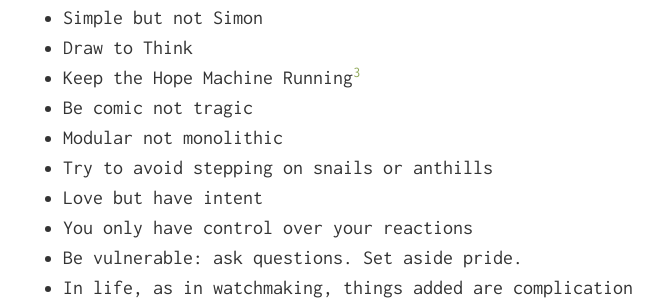
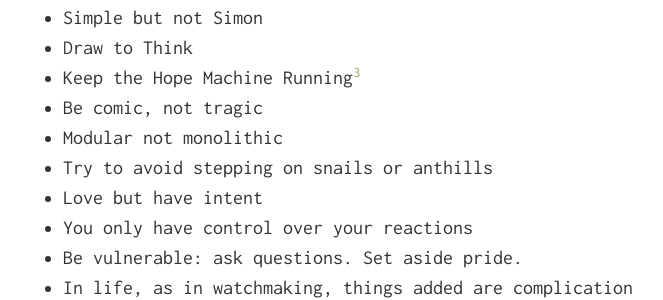
Before and after one commit to thepru/manifesto, a Jekyll site: the page built from index.md, in a window 1280 px wide. Shown: the part 567-867 px from the top of the page, without its empty margins (307-970 px from the left). Built offline with Jekyll 4.4.1, drawn with Linux system fonts in a browser that asks for light colours; our own code applies the rules of GitHub Pages for plain Markdown files.

```diff
--- a/index.md
+++ b/index.md
@@ -14,7 +14,7 @@ layout: default
  - Simple but not Simon
  - Draw to Think
  - Keep the Hope Machine Running[^woody]
- - Be comic not tragic
+ - Be comic, not tragic
  - Modular not monolithic
  - Try to avoid stepping on snails or anthills
  - Love but have intent
```
